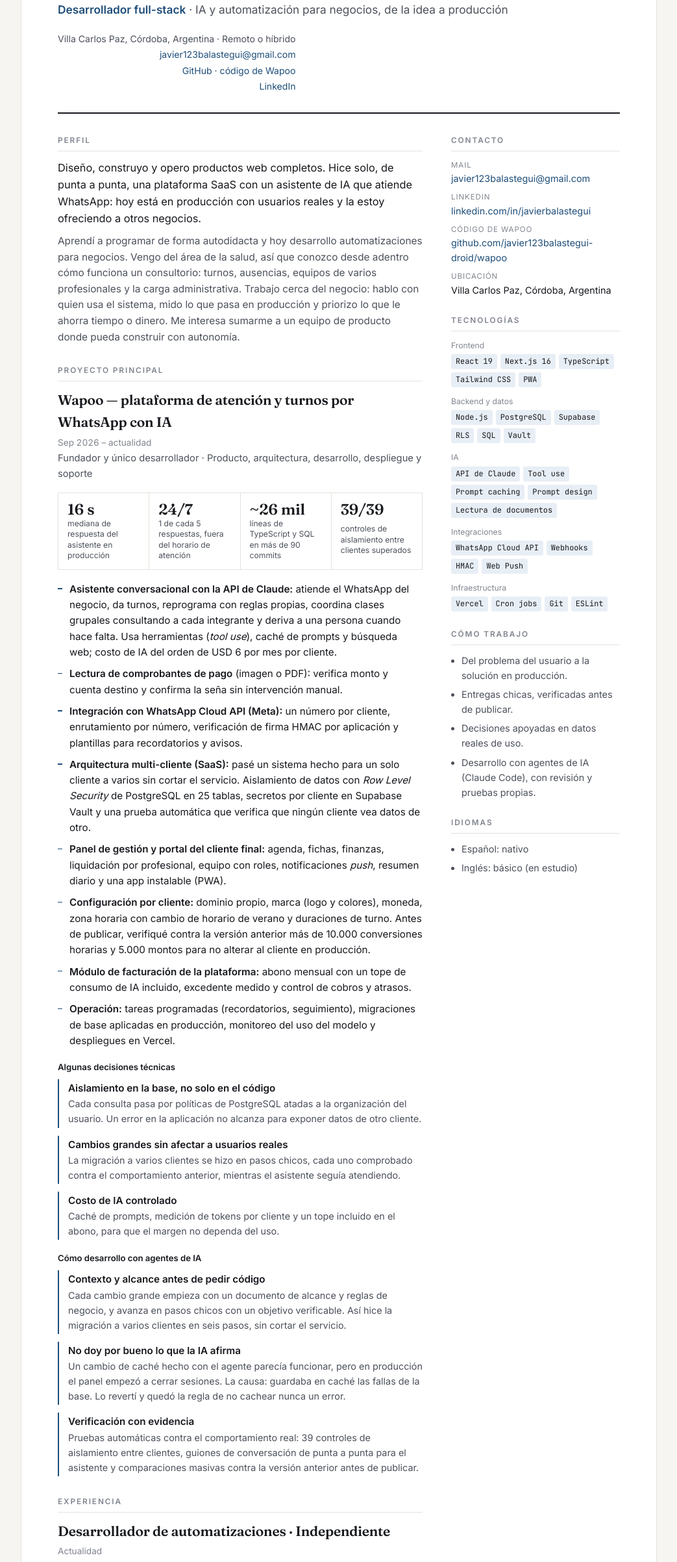
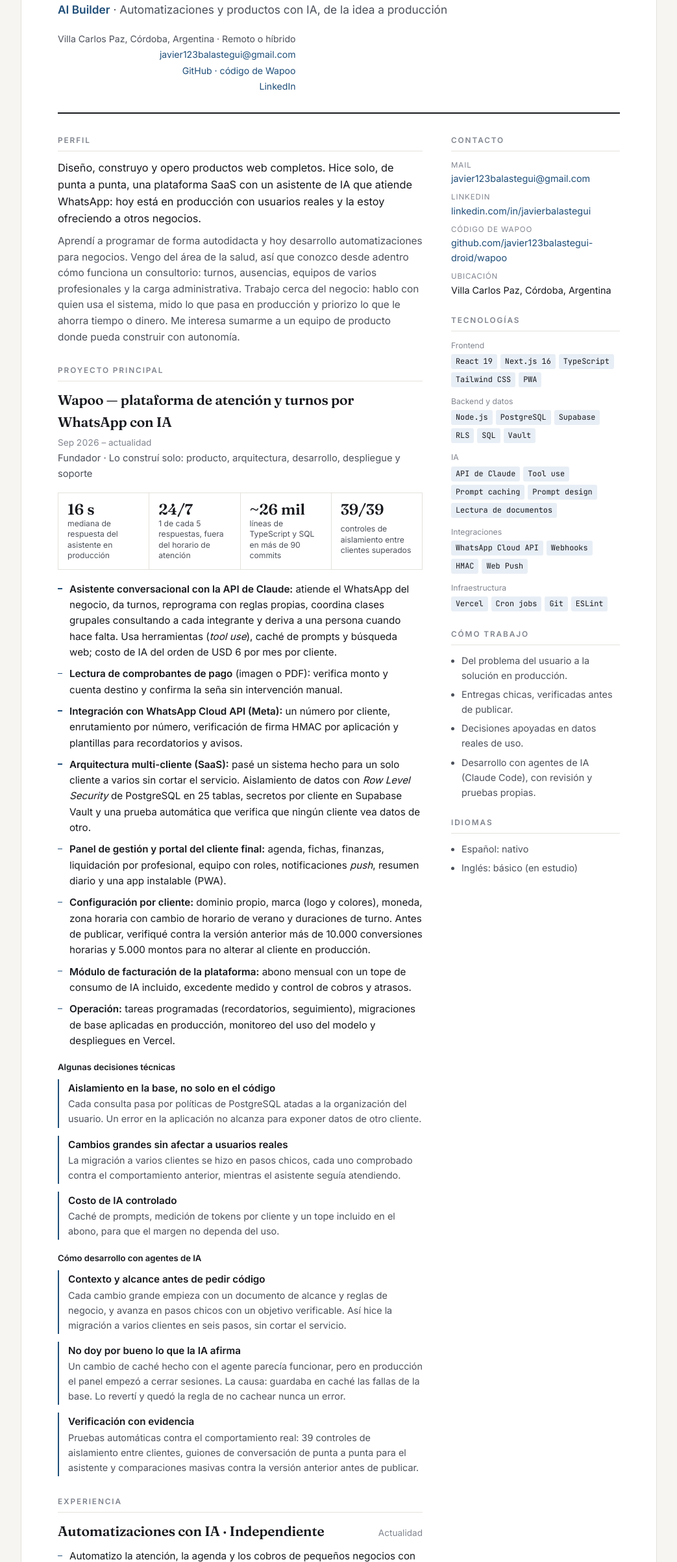
Before and after one commit to javier123balastegui-droid/javier123balastegui-droid.github.io, a plain HTML site: page index.html in a window 1280 px wide. Shown: the part 156-2560 px from the top of the page at 65% size, without its empty margins (118-1161 px from the left). Drawn offline with Linux system fonts and the light colour scheme.

Commit message:
Nuevo titulo: AI Builder

```diff
--- a/index.html
+++ b/index.html
@@ -3,15 +3,15 @@
 <head>
 <meta charset="utf-8">
 <meta name="viewport" content="width=device-width, initial-scale=1, viewport-fit=cover">
-<title>Javier Balastegui · Desarrollador Full-Stack</title>
-<meta name="description" content="Desarrollador full-stack. Creé Wapoo, una plataforma con IA que atiende WhatsApp, da turnos y cobra señas, en producción con clientes reales. Next.js, PostgreSQL y API de Claude.">
+<title>Javier Balastegui · AI Builder</title>
+<meta name="description" content="AI Builder: automatizaciones y productos con IA. Creé Wapoo, una plataforma con IA que atiende WhatsApp, da turnos y cobra señas, en producción con clientes reales. Next.js, PostgreSQL y API de Claude.">
 <meta name="author" content="Javier Balastegui">
 <link rel="canonical" href="https://javier123balastegui-droid.github.io/">
 <link rel="icon" href="favicon.svg" type="image/svg+xml">
 <meta property="og:type" content="profile">
 <meta property="og:url" content="https://javier123balastegui-droid.github.io/">
-<meta property="og:title" content="Javier Balastegui · Desarrollador Full-Stack">
-<meta property="og:description" content="Desarrollador full-stack. Creé Wapoo, una plataforma con IA que atiende WhatsApp, da turnos y cobra señas, en producción con clientes reales. Next.js, PostgreSQL y API de Claude.">
+<meta property="og:title" content="Javier Balastegui · AI Builder">
+<meta property="og:description" content="AI Builder: automatizaciones y productos con IA. Creé Wapoo, una plataforma con IA que atiende WhatsApp, da turnos y cobra señas, en producción con clientes reales. Next.js, PostgreSQL y API de Claude.">
 <meta property="og:image" content="https://javier123balastegui-droid.github.io/og.png">
 <meta property="og:image:width" content="1200">
 <meta property="og:image:height" content="627">
@@ -120,7 +120,7 @@ footer { margin-top: 36px; padding-top: 14px; border-top: 1px solid var(--line);
   <header>
     <div>
       <h1>Javier Balastegui</h1>
-      <p class="role"><b>Desarrollador full-stack</b> · IA y automatización para negocios, de la idea a producción</p>
+      <p class="role"><b>AI Builder</b> · Automatizaciones y productos con IA, de la idea a producción</p>
     </div>
     <div class="head-meta">
       <span>Villa Carlos Paz, Córdoba, Argentina · Remoto o híbrido</span>
@@ -144,7 +144,7 @@ footer { margin-top: 36px; padding-top: 14px; border-top: 1px solid var(--line);
           <h3>Wapoo — plataforma de atención y turnos por WhatsApp con IA</h3>
           <span>Sep 2026 – actualidad</span>
         </div>
-        <p class="job-sub">Fundador y único desarrollador · Producto, arquitectura, desarrollo, despliegue y soporte</p>
+        <p class="job-sub">Fundador · Lo construí solo: producto, arquitectura, desarrollo, despliegue y soporte</p>
 
         <div class="kpis">
           <div class="kpi"><b>16 s</b><span>mediana de respuesta del asistente en producción</span></div>
@@ -182,7 +182,7 @@ footer { margin-top: 36px; padding-top: 14px; border-top: 1px solid var(--line);
       <section>
         <h2>Experiencia</h2>
         <div class="job-head">
-          <h3>Desarrollador de automatizaciones · Independiente</h3>
+          <h3>Automatizaciones con IA · Independiente</h3>
           <span>Actualidad</span>
         </div>
         <ul class="bul" style="margin-top: 10px">
@@ -254,7 +254,7 @@ footer { margin-top: 36px; padding-top: 14px; border-top: 1px solid var(--line);
   </div>
 
   <footer>
-    <span>Javier Balastegui · Desarrollador full-stack · <a href="en/">English version</a></span>
+    <span>Javier Balastegui · AI Builder · <a href="en/">English version</a></span>
     <button class="print" type="button" onclick="window.print()">Guardar como PDF</button>
   </footer>
 </main>
```
Also changed, not shown: en/index.html (+9 -9 lines), og.png.
